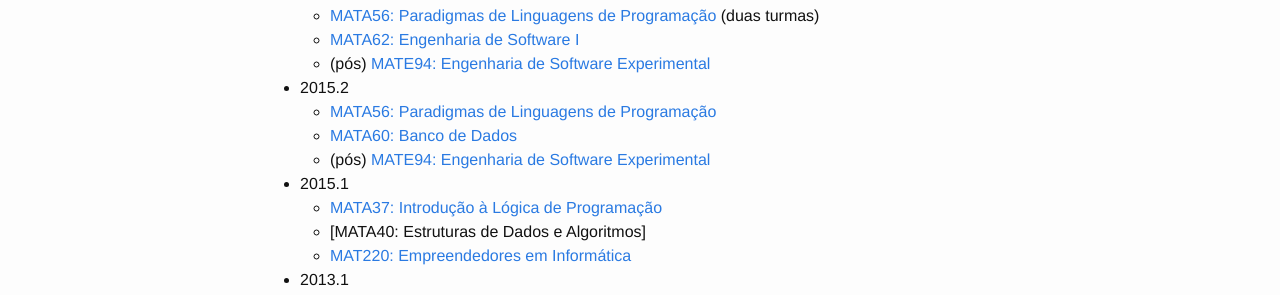
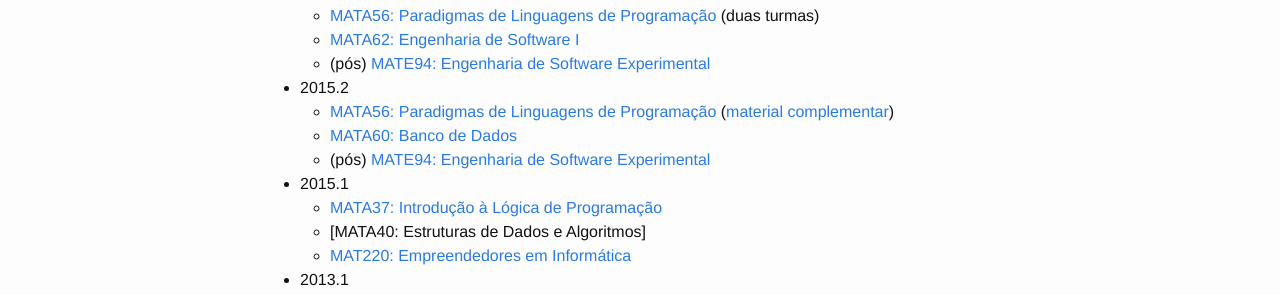
Before and after one commit to rodrigorgs/rodrigorgs.github.io, a Jekyll site: the page built from ensino.md, in a window 1280 px wide. Shown: the part 286-581 px from the top of the page. Built offline with Jekyll 4.4.1, drawn with Linux system fonts in a browser that asks for light colours.

Commit message:
Update ensino.md

```diff
--- a/ensino.md
+++ b/ensino.md
@@ -12,7 +12,7 @@ Disciplinas da UFBA, a não ser onde especificado diferentemente.
   - [MATA62: Engenharia de Software I](https://rodrigorgs.github.io/mata62/)
   - (pós) [MATE94: Engenharia de Software Experimental](https://github.com/rodrigorgs/analise-quantitativa20161)
 - 2015.2
-  - [MATA56: Paradigmas de Linguagens de Programação](https://disciplinas.dcc.ufba.br/MATA56/Aulas20152)
+  - [MATA56: Paradigmas de Linguagens de Programação](https://disciplinas.dcc.ufba.br/MATA56/Aulas20152) ([material complementar](http://rodrigorgs.github.io/mata56-20152/))
   - [MATA60: Banco de Dados](https://disciplinas.dcc.ufba.br/MATA60/Aulas20152)
   - (pós) [MATE94: Engenharia de Software Experimental](https://docs.google.com/presentation/d/1V4v10it-USgtw4_uaXozm6Tt-QFQEK3Ma8ZhF9QRTPI/edit?usp=drive_web)
 - 2015.1
```
